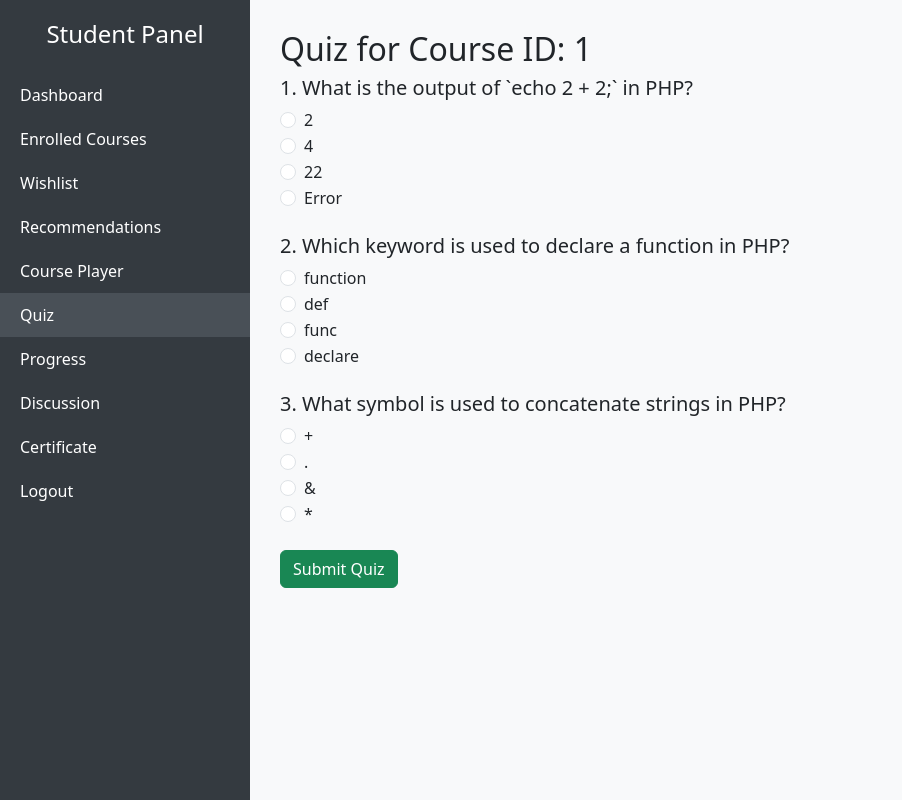
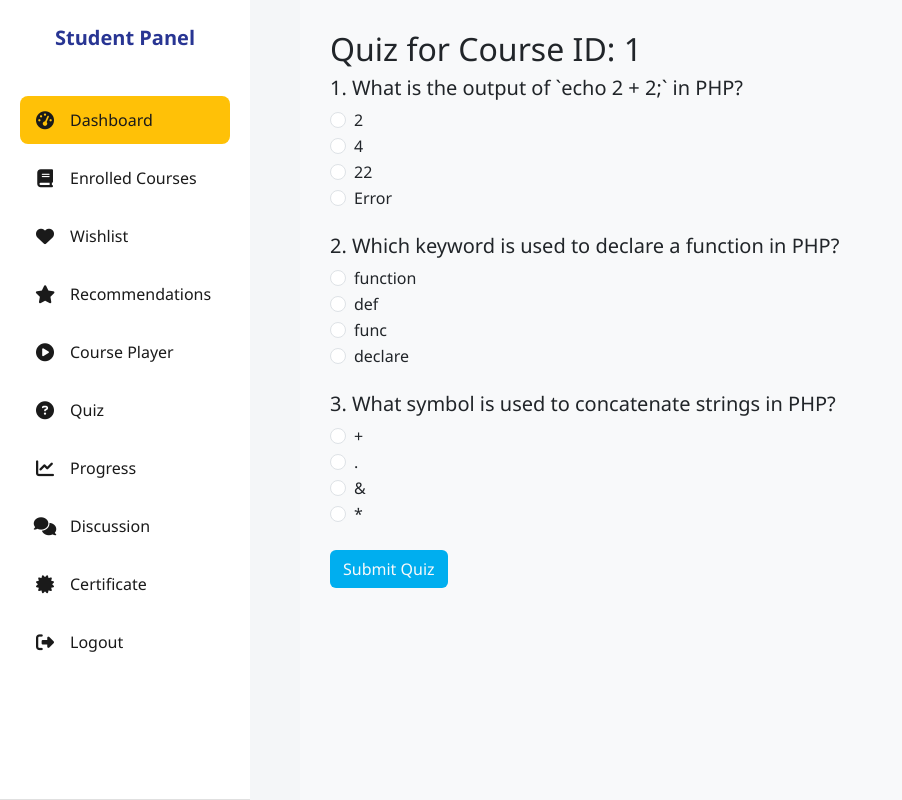
Before and after one commit to Geinca/Geinca-LMS, a PHP site: page /student/quiz.php in a window 1280 px wide. Shown: the whole page, without its empty margins (0-902 px from the left). Run offline with PHP 8.4, Linux system fonts and the light colour scheme.

Commit message:
new changes

```diff
--- a/student/css/dashboard.css
+++ b/student/css/dashboard.css
@@ -9,38 +9,34 @@
 
 /* Sidebar */
 .sidebar {
-  width: 60px;
+  width: 250px; /* Full width */
   background-color: #ffffff;
-  border-right: 1px solid #e0e0e0;
-  padding: 0 10px;
-  height: 100vh;
-  position: fixed;
-  top: 0;
-  left: 0;
-  overflow-x: hidden;
-  transition: width 0.3s ease;
-  white-space: nowrap;
+  border-bottom: 1px solid #e0e0e0; /* Use bottom border for horizontal layout */
+  padding: 10px 20px;
+  height: auto; /* Auto height instead of full screen */
+  position: static; /* No fixed positioning */
+  top: unset;
+  left: unset;
+  transition: none; /* Remove transition */
+  white-space: normal; /* Allow wrapping */
 }
 
 .sidebar:hover {
-  width: 250px;
-  z-index: 10;
+  z-index: auto; /* Reset z-index */
 }
+
 
 .sidebar h4 {
   font-size: 20px;
   font-weight: bold;
   color: #283593;
   margin-bottom: 30px;
-  opacity: 0;
   transition: opacity 0.3s ease;
   text-align: center;
   padding: 0 10px;
 }
 
-.sidebar:hover h4 {
-  opacity: 1;
-}
+
 
 .sidebar a {
   display: flex;
@@ -62,7 +58,6 @@
 }
 
 .sidebar a span {
-  display: none;
   margin-left: 10px;
   white-space: nowrap;
 }
--- a/student/partials/sidebar.php
+++ b/student/partials/sidebar.php
@@ -0,0 +1,14 @@
+ <!-- Sidebar -->
+ <div class="sidebar">
+    <h4 class="text-center py-3">Student Panel</h4>
+    <a href="dashboard.php" class="active"><i class="fas fa-tachometer-alt"></i><span>Dashboard</span></a>
+    <a href="enrolled_courses.php"><i class="fas fa-book"></i><span>Enrolled Courses</span></a>
+    <a href="wishlist.php"><i class="fas fa-heart"></i><span>Wishlist</span></a>
+    <a href="recommendations.php"><i class="fas fa-star"></i><span>Recommendations</span></a>
+    <a href="course_player.php"><i class="fas fa-play-circle"></i><span>Course Player</span></a>
+    <a href="quiz.php"><i class="fas fa-question-circle"></i><span>Quiz</span></a>
+    <a href="progress.php"><i class="fas fa-chart-line"></i><span>Progress</span></a>
+    <a href="discussion.php"><i class="fas fa-comments"></i><span>Discussion</span></a>
+    <a href="certificate.php"><i class="fas fa-certificate"></i><span>Certificate</span></a>
+    <a href="../logout.php"><i class="fas fa-sign-out-alt"></i><span>Logout</span></a>
+</div>
--- a/student/quiz.php
+++ b/student/quiz.php
@@ -46,32 +46,19 @@
 <head>
     <title>Quiz - Student Panel</title>
     <link href="https://cdn.jsdelivr.net/npm/bootstrap@5.3.0/dist/css/bootstrap.min.css" rel="stylesheet">
+    <link
+  rel="stylesheet"
+  href="https://cdnjs.cloudflare.com/ajax/libs/font-awesome/6.4.0/css/all.min.css"
+/>
+    <link rel="stylesheet" href="css/dashboard.css" />
     <style>
         body { display: flex; min-height: 100vh; }
-        .sidebar {
-            width: 250px; background: #343a40; color: white; padding-top: 20px;
-        }
-        .sidebar a {
-            color: white; display: block; padding: 10px 20px; text-decoration: none;
-        }
-        .sidebar a:hover, .sidebar a.active { background: #495057; }
+
         .content { flex: 1; padding: 30px; background: #f8f9fa; }
     </style>
 </head>
 <body>
-<div class="sidebar">
-    <h4 class="text-center mb-4">Student Panel</h4>
-    <a href="dashboard.php">Dashboard</a>
-    <a href="enrolled_courses.php">Enrolled Courses</a>
-    <a href="wishlist.php">Wishlist</a>
-    <a href="recommendations.php">Recommendations</a>
-    <a href="course_player.php">Course Player</a>
-    <a href="quiz.php" class="active">Quiz</a>
-    <a href="progress.php">Progress</a>
-    <a href="discussion.php">Discussion</a>
-    <a href="certificate.php">Certificate</a>
-    <a href="../logout.php">Logout</a>
-</div>
+<?php include './partials/sidebar.php' ?>
 
 <div class="content">
     <h2>Quiz for Course ID: <?= $course_id ?></h2>
@@ -103,7 +90,7 @@
                     <?php endforeach; ?>
                 </div>
             <?php endforeach; ?>
-            <button type="submit" class="btn btn-success">Submit Quiz</button>
+            <button type="submit" class="btn" style="background-color: #00aeef;color:#f8f9fa">Submit Quiz</button>
         </form>
     <?php endif; ?>
 </div>
--- a/student/wishlist.php
+++ b/student/wishlist.php
@@ -1,8 +1,8 @@
 <?php
 $wishlist = [
   ["id" => 1, "name" => "React.js Bootcamp", "price" => "Free", "image" => "https://via.placeholder.com/300x180?text=React.js+Bootcamp"],
-  ["id" => 2, "name" => "Smart Watch", "price" => "$59.99", "image" => "https://via.placeholder.com/300x180?text=Smart+Watch"],
-  ["id" => 3, "name" => "Wireless Headphones", "price" => "$79.00", "image" => "https://via.placeholder.com/300x180?text=Wireless+Headphones"]
+  ["id" => 2, "name" => "Html Bootcamp", "price" => "$59.99", "image" => "https://via.placeholder.com/300x180?text=Smart+Watch"],
+  ["id" => 3, "name" => "Angular Bootcamp", "price" => "$79.00", "image" => "https://via.placeholder.com/300x180?text=Wireless+Headphones"]
 ];
 ?>
 
@@ -159,7 +159,7 @@
     <a href="../logout.php"><i class="fas fa-sign-out-alt"></i> Logout</a>
   </div>
 
-  <h1>My Wishlist</h1>
+
 
   <div class="wishlist-grid" id="wishlist">
     <?php foreach ($wishlist as $item): ?>
```
Also changed, not shown: admin/dashboard.php (+7 -7 lines), instructor/dashboard.php (+6 -6 lines), student/dashboard.php (+1 -14 lines), student/enrolled_courses.php (+6 -19 lines).
